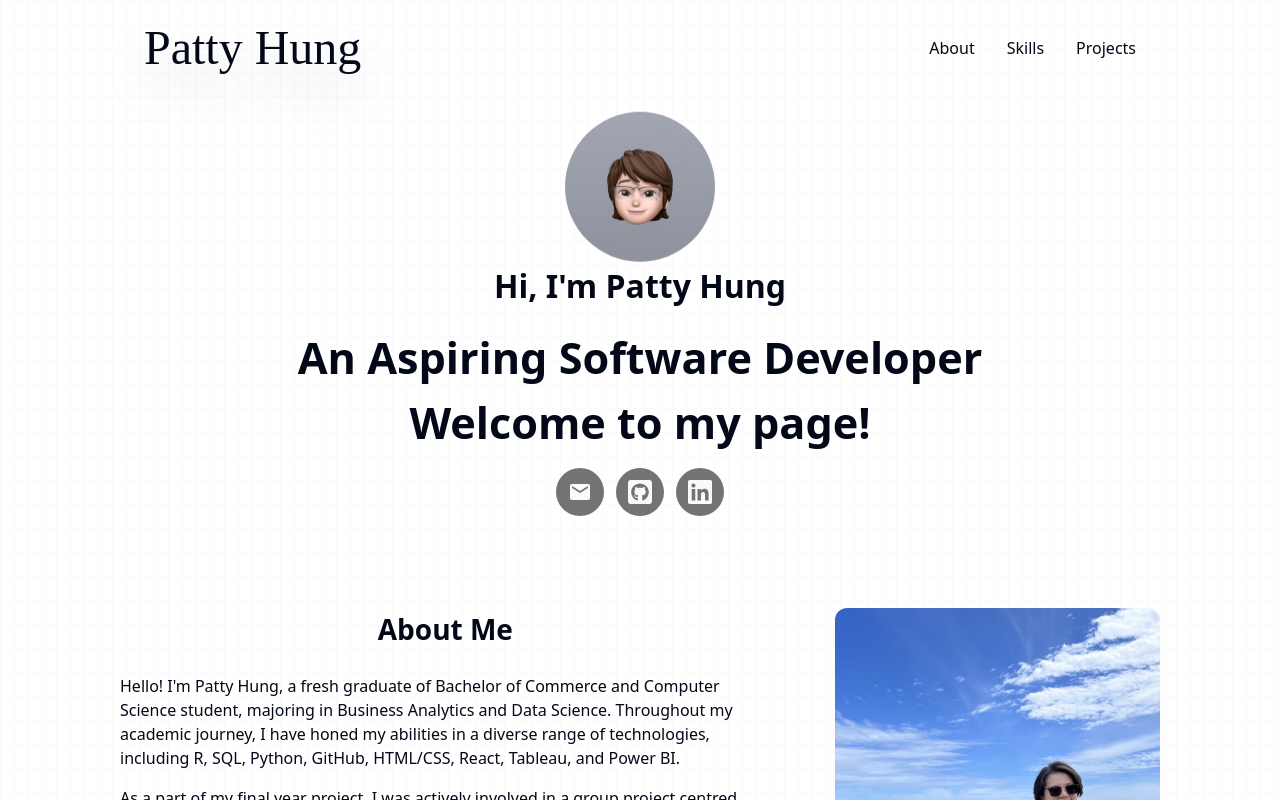
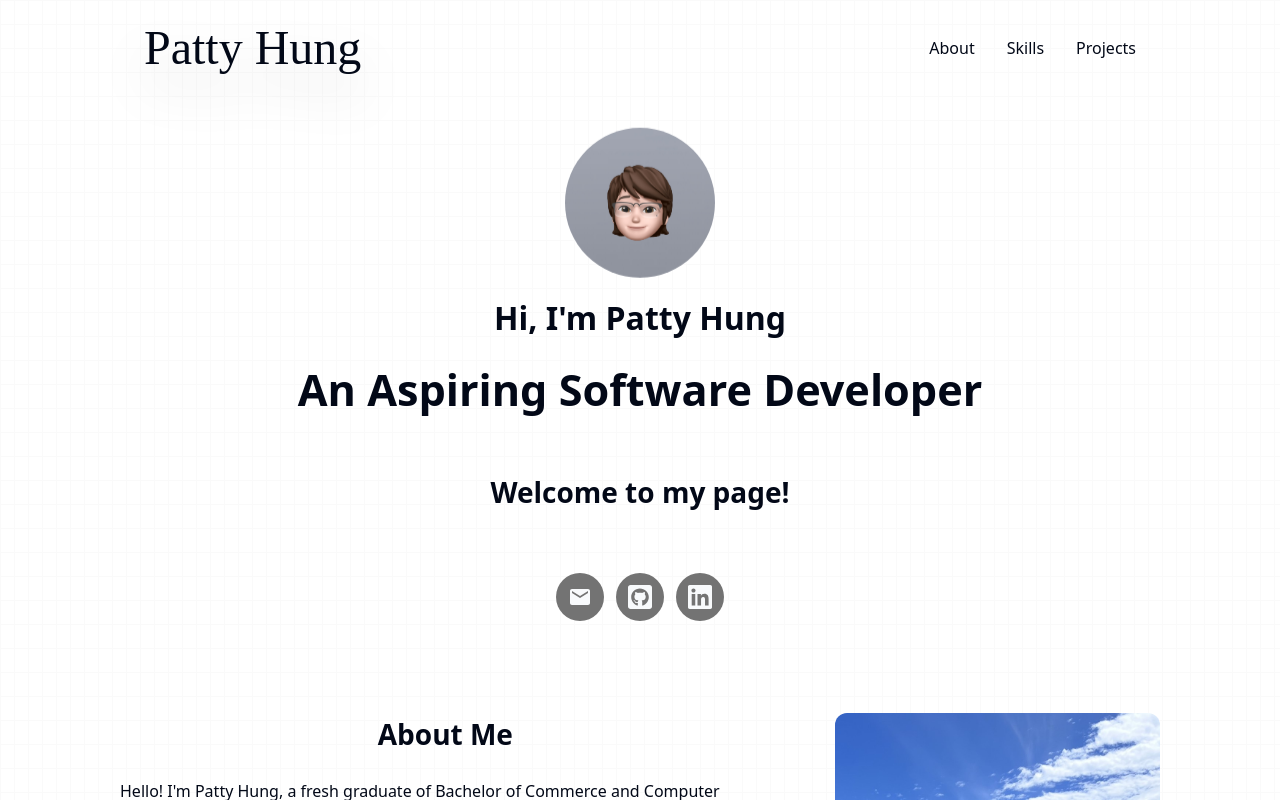
Before and after one commit to PeiChi-Hung/my-portfolio, a React (Vite) app: page / in a window 1280 px wide. Shown: the top 800 px of the page. Built offline with nearby package versions, Linux system fonts and the light colour scheme; a web font is replaced by a local one.

Commit message:
ui: update layout

```diff
--- a/index.html
+++ b/index.html
@@ -2,7 +2,7 @@
 <html lang="en">
   <head>
     <meta charset="UTF-8" />
-    <link rel="icon" type="image/svg+xml" href="/vite.svg" />
+    <link rel="icon" type="image/svg+xml" href="/favicon.jpg" />
     <meta name="viewport" content="width=device-width, initial-scale=1.0" />
     <title>Patty Hung</title>
   </head>
--- a/src/sections/Hero.tsx
+++ b/src/sections/Hero.tsx
@@ -3,15 +3,19 @@ import ContactList from "@/components/ContactList"
 export default function Hero() {
   return (
     <section className="my-8 flex flex-col items-center justify-center">
-      <img
-        src="/avatar.jpg"
-        alt="avatar"
-        className="w-[150px] h-[150px] object-center object-cover rounded-full animate-bounce-low"
-      />
+      <div className="p-3 md:p-4">
+        <img
+          src="/avatar.jpg"
+          alt="avatar"
+          className="w-[150px] h-[150px] object-center object-cover rounded-full animate-bounce-low"
+        />
+      </div>
 
       <h1 className="mb-4 text-[1.4rem] md:text-[2rem]">Hi, I'm Patty Hung</h1>
       <h1>An Aspiring Software Developer</h1>
-      <h1>Welcome to my page!</h1>
+      <div className="my-12 flex w-full flex-col gap-2 text-center lg:w-[50%]">
+        <h2>Welcome to my page!</h2>
+      </div>
       <ContactList />
     </section>
   )
```
Also changed, not shown: public/favicon.jpg (added), 1 other file (tests, documents, lock files or other folders).
